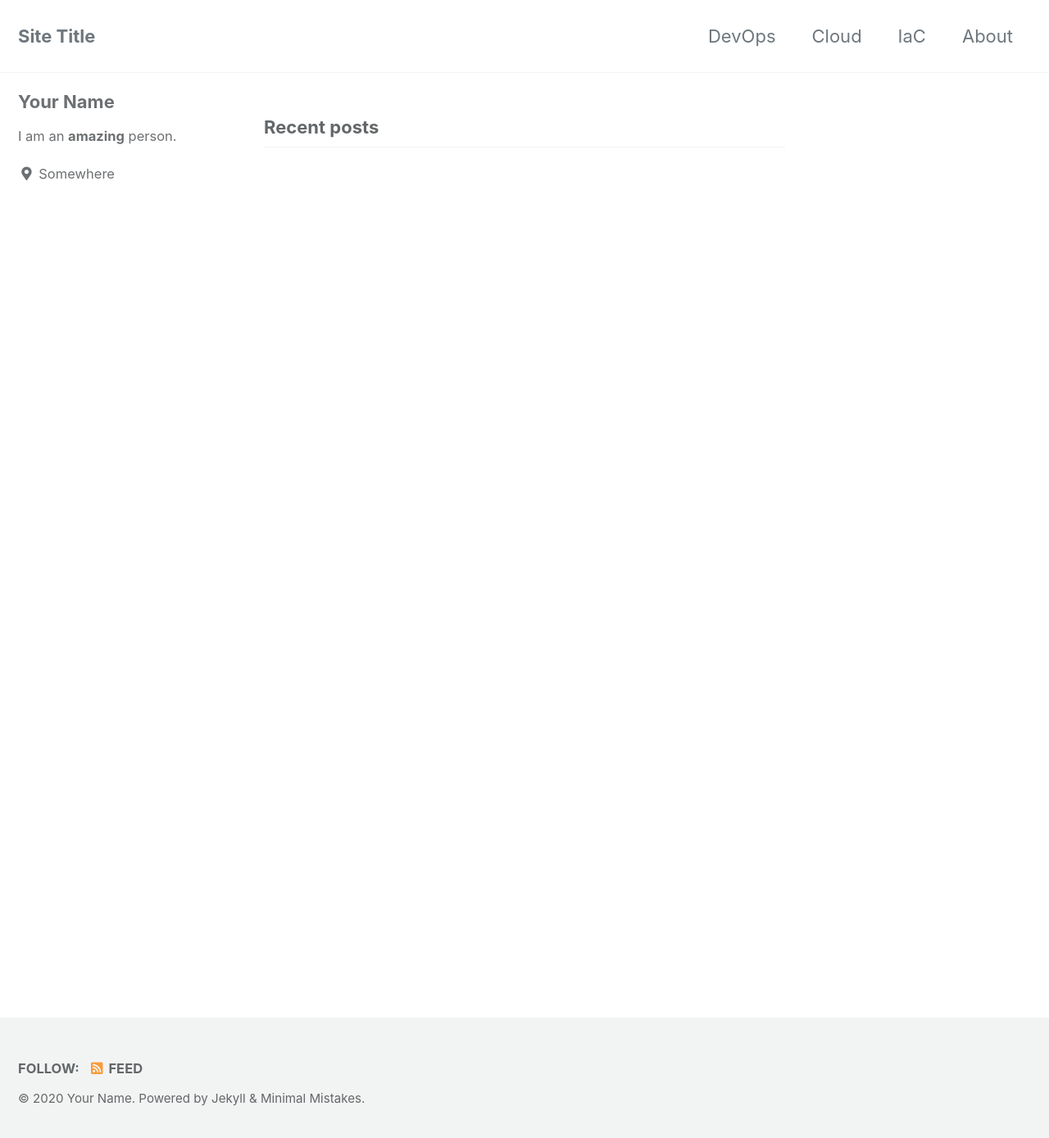
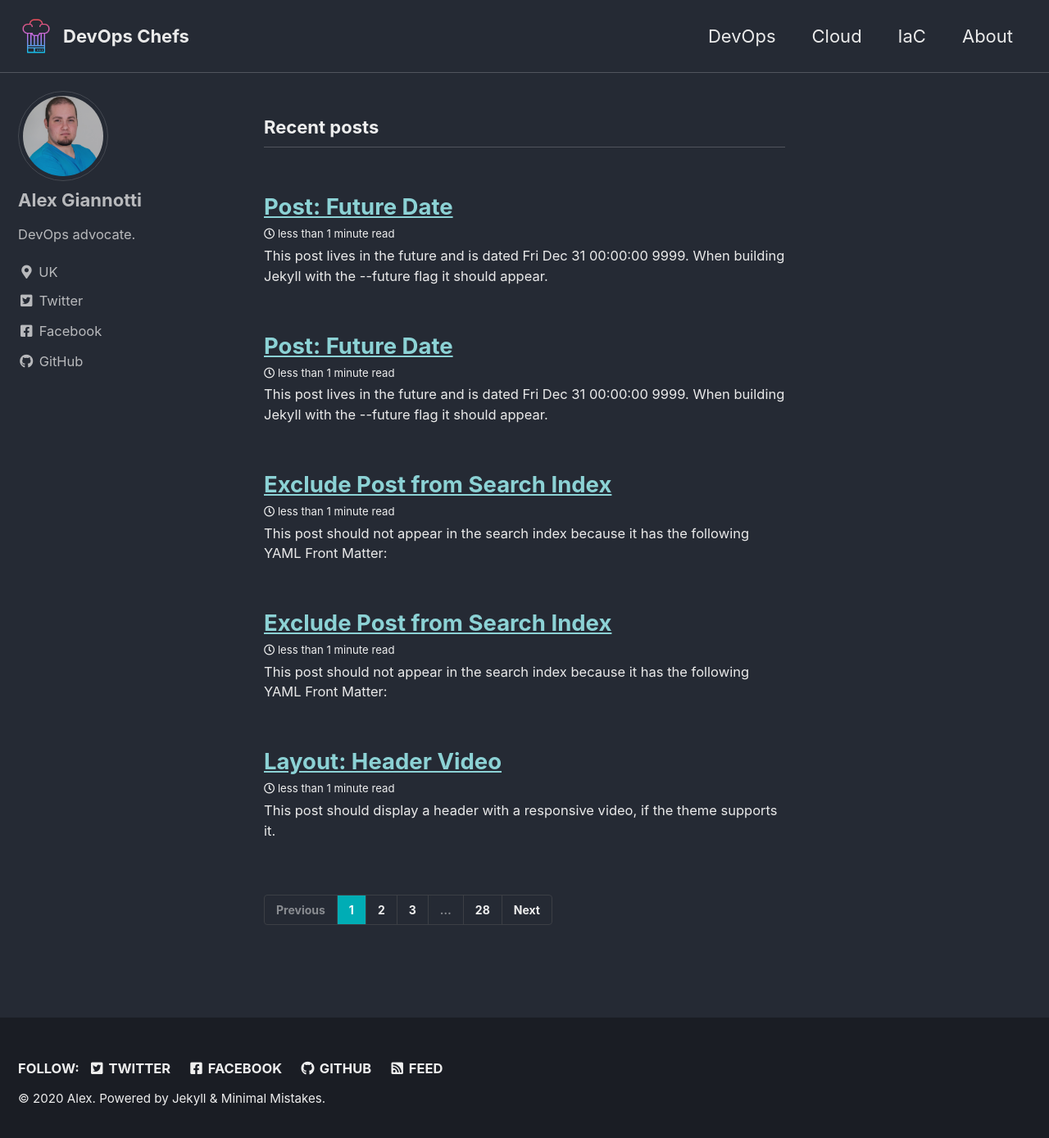
Before and after one commit to devopschefs/blog, a Jekyll site: the page built from index.html, in a window 1280 px wide and 1397 px high. Shown: the top 1389 px of the window at 82% size. Built offline with Jekyll 4.4.1, drawn with Linux system fonts in a browser that asks for light colours; cached includes are drawn as plain includes; the list of posts is cut into pages by our own code.

Commit message:
feat: cutomization

```diff
--- a/Gemfile
+++ b/Gemfile
@@ -1,2 +1,3 @@
 source "https://rubygems.org"
 gemspec
+gem 'wdm', '>= 0.1.0' if Gem.win_platform?
--- a/_config.yml
+++ b/_config.yml
@@ -12,25 +12,25 @@
 
 # theme                  : "minimal-mistakes-jekyll"
 # remote_theme           : "mmistakes/minimal-mistakes"
-minimal_mistakes_skin    : "default" # "air", "aqua", "contrast", "dark", "dirt", "neon", "mint", "plum", "sunrise"
+minimal_mistakes_skin    : "dark" # "air", "aqua", "contrast", "dark", "dirt", "neon", "mint", "plum", "sunrise", "default"
 
 # Site Settings
 locale                   : "en-US"
-title                    : "Site Title"
+title                    : "DevOps Chefs"
 title_separator          : "-"
 subtitle                 : # site tagline that appears below site title in masthead
-name                     : "Your Name"
+name                     : "Alex"
 description              : "An amazing website."
-url                      : # the base hostname & protocol for your site e.g. "https://mmistakes.github.io"
+url                      : "https://devopschefs.github.io/blog/" # the base hostname & protocol for your site e.g. "https://mmistakes.github.io"
 baseurl                  : # the subpath of your site, e.g. "/blog"
-repository               : # GitHub username/repo-name e.g. "mmistakes/minimal-mistakes"
+repository               : "devopschefs/blog" # GitHub username/repo-name e.g. "mmistakes/minimal-mistakes"
 teaser                   : # path of fallback teaser image, e.g. "/assets/images/500x300.png"
-logo                     : # path of logo image to display in the masthead, e.g. "/assets/images/88x88.png"
+logo                     : "/assets/images/chef-hat.png" # path of logo image to display in the masthead, e.g. "/assets/images/88x88.png"
 masthead_title           : # overrides the website title displayed in the masthead, use " " for no title
 # breadcrumbs            : false # true, false (default)
 words_per_minute         : 200
 comments:
-  provider               : # false (default), "disqus", "discourse", "facebook", "staticman", "staticman_v2", "utterances", "custom"
+  provider               : "default" # false (default), "disqus", "discourse", "facebook", "staticman", "staticman_v2", "utterances", "custom"
   disqus:
     shortname            : # https://help.disqus.com/customer/portal/articles/466208-what-s-a-shortname-
   discourse:
@@ -91,54 +91,55 @@
     anonymize_ip         : # true, false (default)
 
 
-# Site Author
+# Site Author - Alex Giannotti
 author:
-  name             : "Your Name"
-  avatar           : # path of avatar image, e.g. "/assets/images/bio-photo.jpg"
-  bio              : "I am an **amazing** person."
-  location         : "Somewhere"
+  name             : "Alex Giannotti"
+  avatar           : "/assets/images/alex_3x4.jpg" # path of avatar image, e.g. "/assets/images/bio-photo.jpg"
+  bio              : "DevOps advocate."
+  location         : "UK"
   email            :
   links:
-    - label: "Email"
-      icon: "fas fa-fw fa-envelope-square"
-      # url: "mailto:your.name@email.com"
-    - label: "Website"
-      icon: "fas fa-fw fa-link"
-      # url: "https://your-website.com"
+    #- label: "Email"
+      #icon: "fas fa-fw fa-envelope-square"
+      #url: "mailto:your.name@email.com"
+    #- label: "Website"
+      #icon: "fas fa-fw fa-link"
+      #url: "https://your-website.com"
     - label: "Twitter"
       icon: "fab fa-fw fa-twitter-square"
-      # url: "https://twitter.com/"
+      url: "https://twitter.com/"
     - label: "Facebook"
       icon: "fab fa-fw fa-facebook-square"
-      # url: "https://facebook.com/"
+      url: "https://facebook.com/"
     - label: "GitHub"
       icon: "fab fa-fw fa-github"
-      # url: "https://github.com/"
-    - label: "Instagram"
-      icon: "fab fa-fw fa-instagram"
-      # url: "https://instagram.com/"
+      url: "https://github.com/alexgwasp2"
+    #- label: "Instagram"
+      #icon: "fab fa-fw fa-instagram"
+      #url: "https://instagram.com/"
+
 
 # Site Footer
 footer:
   links:
     - label: "Twitter"
       icon: "fab fa-fw fa-twitter-square"
-      # url:
+      url: "https://twitter.com/"
     - label: "Facebook"
       icon: "fab fa-fw fa-facebook-square"
-      # url:
+      url: "https://facebook.com/"
     - label: "GitHub"
       icon: "fab fa-fw fa-github"
-      # url:
-    - label: "GitLab"
-      icon: "fab fa-fw fa-gitlab"
-      # url:
-    - label: "Bitbucket"
-      icon: "fab fa-fw fa-bitbucket"
-      # url:
-    - label: "Instagram"
-      icon: "fab fa-fw fa-instagram"
-      # url:
+      url: "https://github.com/devopschefs"
+    #- label: "GitLab"
+      #icon: "fab fa-fw fa-gitlab"
+      #url:
+    #- label: "Bitbucket"
+      #icon: "fab fa-fw fa-bitbucket"
+      #url:
+    #- label: "Instagram"
+      #icon: "fab fa-fw fa-instagram"
+      #url: "https://instagram.com/"
 
 
 # Reading Files
@@ -170,8 +171,8 @@
   - Rakefile
   - README
   - tmp
-  - /docs # ignore Minimal Mistakes /docs
-  - /test # ignore Minimal Mistakes /test
+  #- /docs # ignore Minimal Mistakes /docs
+  #- /test # ignore Minimal Mistakes /test
 keep_files:
   - .git
   - .svn
```
Also changed, not shown: assets/images/alex_3x4.jpg (added), assets/images/chef-hat.png (added), assets/images/food-serving.png (added).
